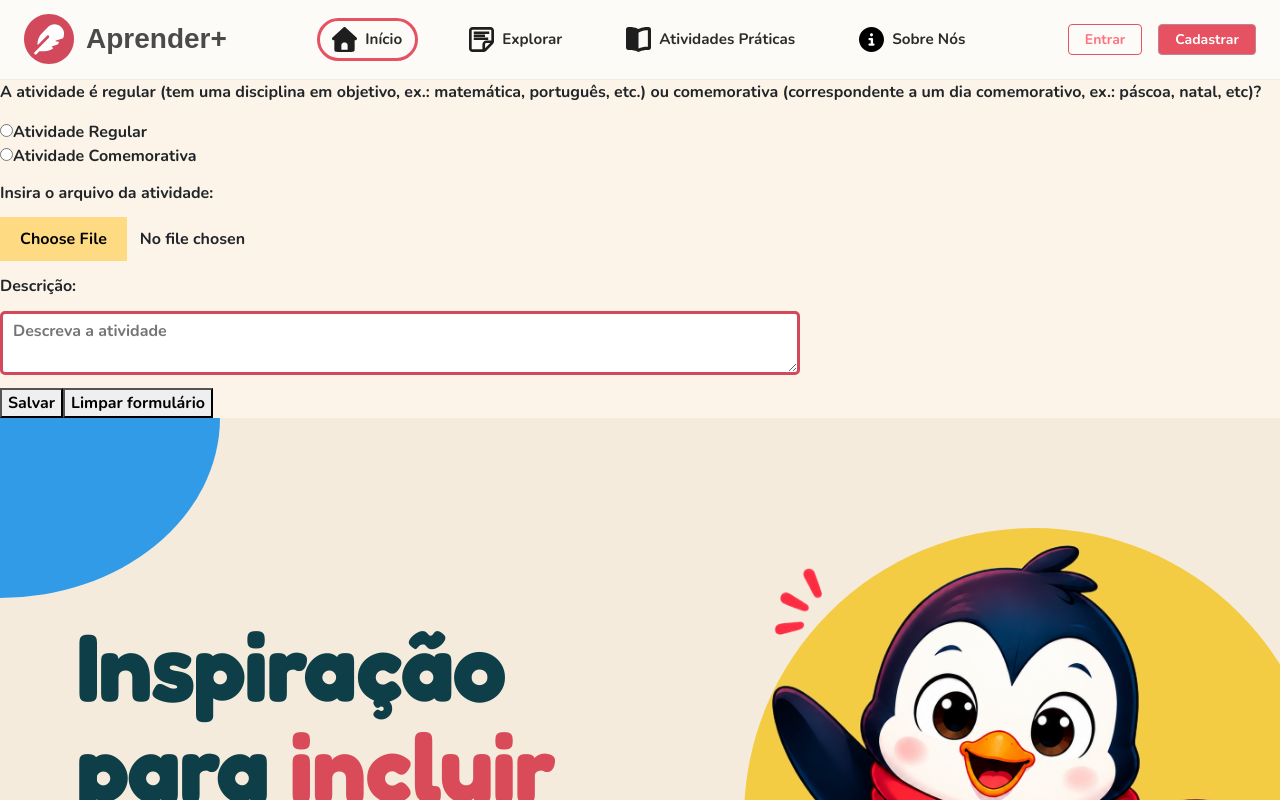
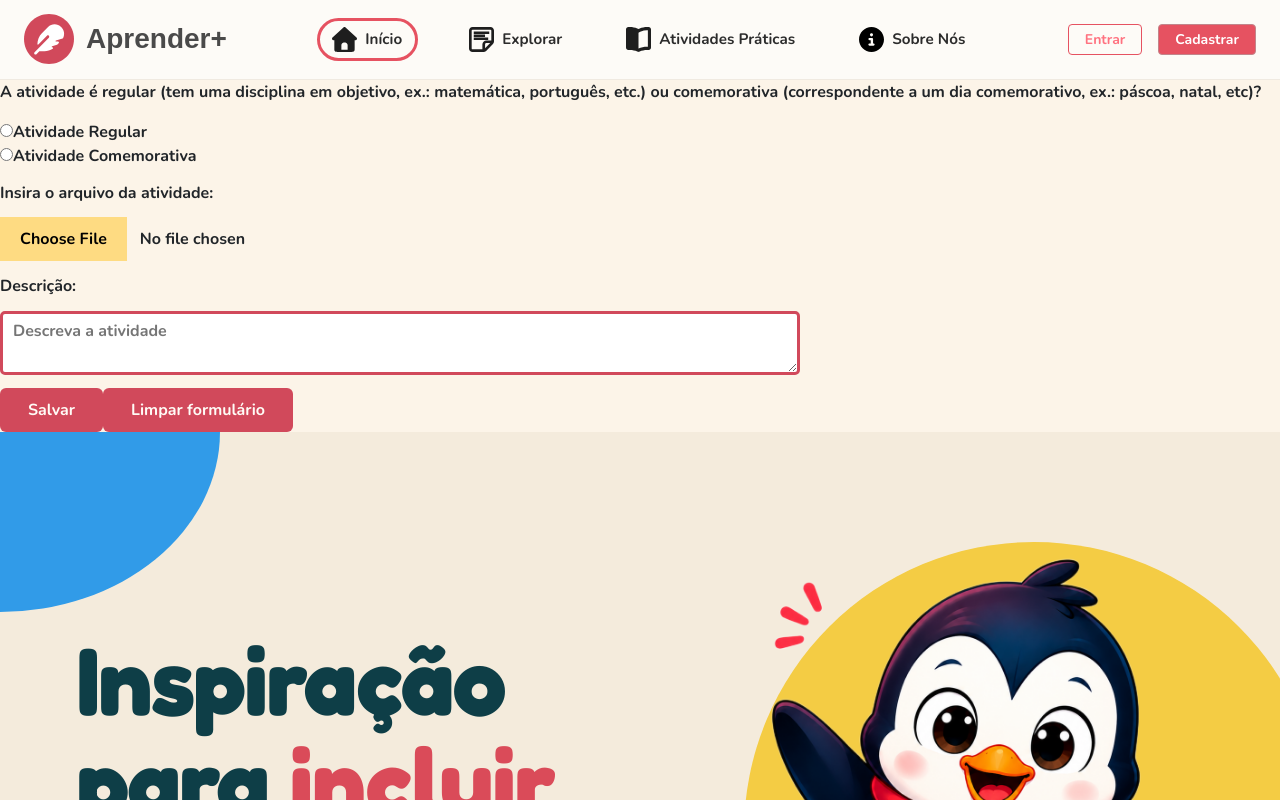
Before and after one commit to Aprender-Hackathon/Trabalho_Hackathon-Novo-, a Vue app: page / in a window 1280 px wide. Shown: the top 800 px of the page. Built offline with nearby package versions, Linux system fonts and the light colour scheme.

Commit message:
CSS, botões de salvar e resetar formulário;

```diff
--- a/src/components/formularioAdd.vue
+++ b/src/components/formularioAdd.vue
@@ -84,7 +84,26 @@ function resetForm(){
 
 <style scoped>
 button {
+    background-color: #D1495B;
+  color: #FFFBF6;
+  font-weight: bold;
+  font-size: 1rem;
+  border: none;
+  padding: 10px 28px;
+  border-radius: 6px;
+  cursor: pointer;
+  user-select: none;
+  outline: none;
 
+  transition: transform 0.1s ease;
+}
+
+button:hover {
+  transform: scale(1.05);
+}
+
+button:active {
+    transform: scale(1.08);
 }
 
 .texto{
```
